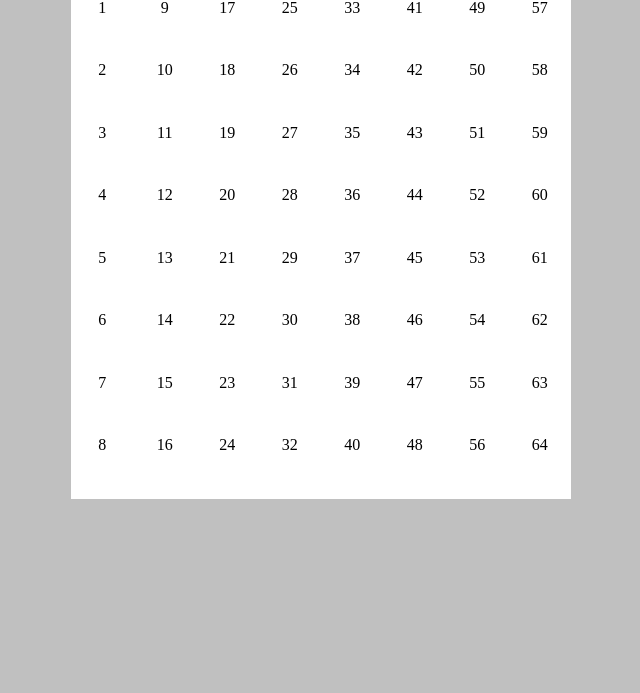
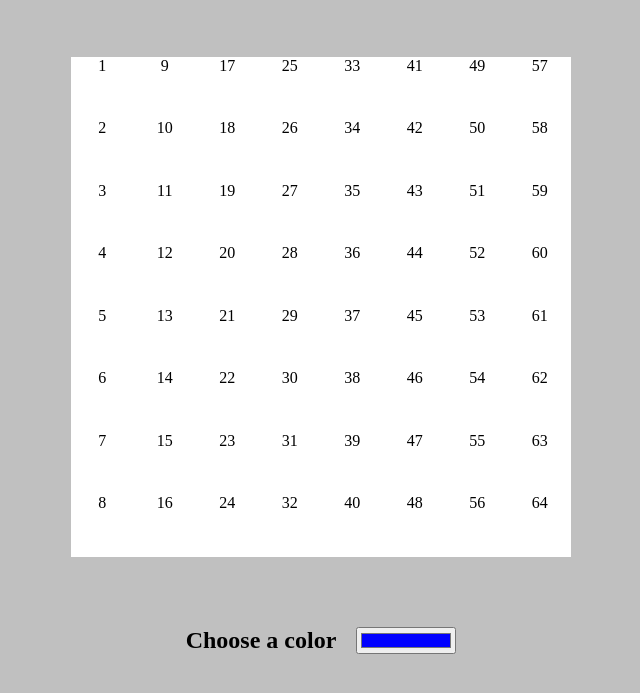
Before and after one commit to Lolke11/etch-a-sketch, a plain HTML site: page index.html in a window 1280 px wide. Shown: the part 81-774 px from the top of the page, without its empty margins (319-959 px from the left). Drawn offline with Linux system fonts and the light colour scheme.

Commit message:
Added color picker

```diff
--- a/index.html
+++ b/index.html
@@ -11,8 +11,11 @@
 <body>
     <h1 id="title">Etch a sketch</h1>
 
-    <div class="container">
+    <div class="container"></div>
 
+    <div id="color_container">
+        <h2>Choose a color</h2>
+        <input type="color" id="colorpicker" value="#0000ff">
     </div>
 
     <script src="script.js"></script>
--- a/style.css
+++ b/style.css
@@ -1,4 +1,8 @@
 body {
+    display: flex;
+    flex-direction: column;
+    align-items: center;
+    gap: 50px;
     background-color: silver;
 }
 
@@ -24,3 +28,14 @@ body {
     text-align: center;
     align-items: center;
 }
+
+#color_container {
+    display: flex;
+    align-items: center;
+    gap: 20px;
+}
+
+#colorpicker {
+    flex: 1;
+    width: 100px;
+}
```
